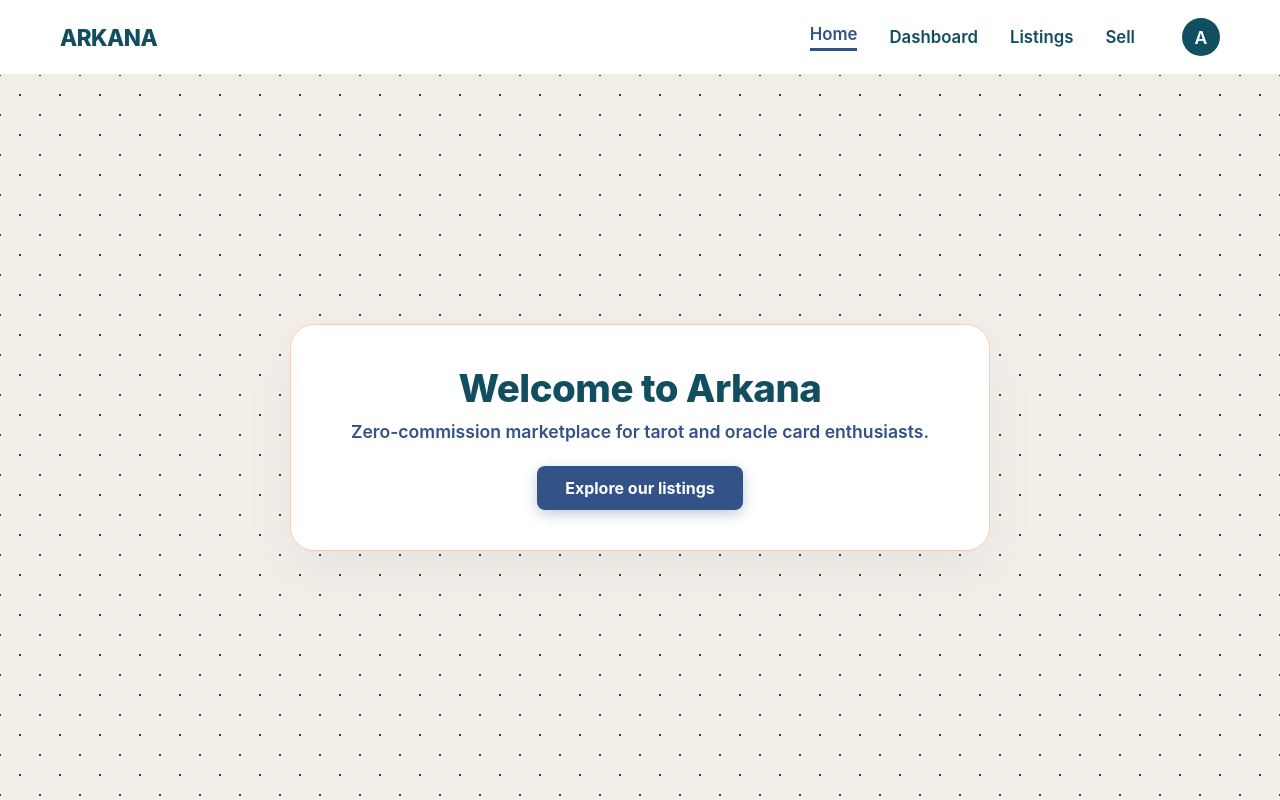
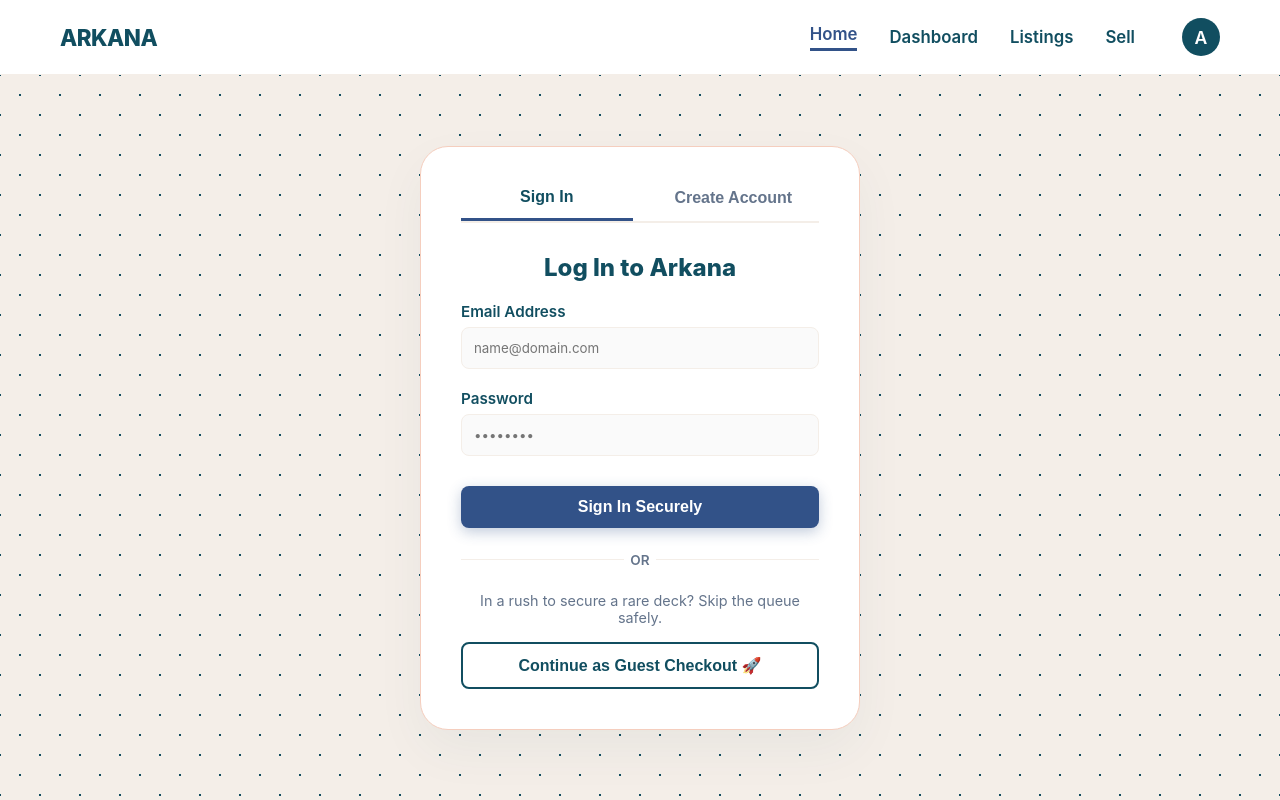
Before and after one commit to ArkanaDeck/arcana-marketplace, a React (Vite) app: page / in a window 1280 px wide. Built offline with nearby package versions, Linux system fonts and the light colour scheme.

Commit message:
feat:build authentication tabs and guest check out pipe line

```diff
--- a/src/App.tsx
+++ b/src/App.tsx
@@ -73,15 +73,103 @@ export default function App() {
   };
 
   // 🔮 1. Home View Component Layout
-  const Home = () => (
-    <div className="brand-overlay-card">
-      <h1>Welcome to Arkana</h1>
-      <p>Zero-commission marketplace for tarot and oracle card enthusiasts.</p>
-      <Link to="/listings" className="stripe-btn" style={{ textDecoration: 'none', display: 'inline-block' }}>
-        Explore our listings
-      </Link>
-    </div>
-  );
+  // 🔮 Upgraded Home Entry Portal Component Layout with Multi-Tab Auth
+  const Home = () => {
+    const [authMode, setAuthMode] = useState<'signin' | 'signup'>('signin');
+    const [email, setEmail] = useState('');
+    const [password, setPassword] = useState('');
+    const [fullName, setFullName] = useState('');
+
+    const handleAuthSubmit = (e: React.FormEvent) => {
+      e.preventDefault();
+      if (!email || !password) return alert("Please enter your credentials.");
+
+      if (authMode === 'signup') {
+        alert(`Welcome to Arkana, ${fullName || 'Collector'}! Your account has been initialized.`);
+      } else {
+        alert(`Welcome back! Session successfully authenticated.`);
+      }
+      // Future hook point: Connect to your database auth table pipeline here
+    };
+
+    return (
+      <div className="auth-container">
+        {/* Tab selection switches header interface states dynamically */}
+        <div className="auth-tabs">
+          <button
+            className={`auth-tab-btn ${authMode === 'signin' ? 'active' : ''}`}
+            onClick={() => setAuthMode('signin')}
+          >
+            Sign In
+          </button>
+          <button
+            className={`auth-tab-btn ${authMode === 'signup' ? 'active' : ''}`}
+            onClick={() => setAuthMode('signup')}
+          >
+            Create Account
+          </button>
+        </div>
+
+        <h2 style={{ color: '#114E60', marginTop: 0, marginBottom: '20px', fontWeight: 800 }}>
+          {authMode === 'signin' ? 'Log In to Arkana' : 'Join the Marketplace'}
+        </h2>
+
+        <form onSubmit={handleAuthSubmit}>
+          {authMode === 'signup' && (
+            <div className="form-group">
+              <label>Full Name</label>
+              <input
+                type="text"
+                value={fullName}
+                onChange={e => setFullName(e.target.value)}
+                placeholder="e.g. Alex Crowley"
+              />
+            </div>
+          )}
+
+          <div className="form-group">
+            <label>Email Address</label>
+            <input
+              type="email"
+              value={email}
+              onChange={e => setEmail(e.target.value)}
+              placeholder="name@domain.com"
+              required
+            />
+          </div>
+
+          <div className="form-group">
+            <label>Password</label>
+            <input
+              type="password"
+              value={password}
+              onChange={e => setPassword(e.target.value)}
+              placeholder="••••••••"
+              required
+            />
+          </div>
+
+          <button type="submit" className="stripe-btn" style={{ width: '100%', marginTop: '10px' }}>
+            {authMode === 'signin' ? 'Sign In Securely' : 'Register Account'}
+          </button>
+        </form>
+
+        {/* Guest Path Integration Element */}
+        <div className="auth-divider">OR</div>
+
+        <p style={{ color: '#64748b', fontSize: '0.9rem', marginBottom: '16px' }}>
+          In a rush to secure a rare deck? Skip the queue safely.
+        </p>
+
+        <Link to="/listings" style={{ textDecoration: 'none' }}>
+          <button className="guest-btn">
+            Continue as Guest Checkout 🚀
+          </button>
+        </Link>
+      </div>
+    );
+  };
+
 
   // 📊 2. Dashboard View Component Layout
   const Dashboard = () => (
--- a/src/main-layout.css
+++ b/src/main-layout.css
@@ -301,3 +301,91 @@ body {
 .contact-seller-btn:hover {
     background-color: #0b333f;
 }
+
+/* Authentication Frame Containers */
+.auth-container {
+    width: 100%;
+    max-width: 440px;
+    background: #ffffff;
+    padding: 40px;
+    border-radius: 28px;
+    border: 1px solid #F5CEBE;
+    /* Soft Peach accent boundary line */
+    box-shadow: 0 20px 50px rgba(17, 78, 96, 0.05);
+    text-align: center;
+    box-sizing: border-box;
+}
+
+/* Tab Selector Header row */
+.auth-tabs {
+    display: flex;
+    border-bottom: 2px solid #F4EEE8;
+    margin-bottom: 30px;
+    gap: 15px;
+}
+
+.auth-tab-btn {
+    flex: 1;
+    background: none;
+    border: none;
+    padding-bottom: 12px;
+    font-size: 1rem;
+    font-weight: 700;
+    color: #64748b;
+    cursor: pointer;
+    transition: all 0.2s ease;
+}
+
+.auth-tab-btn.active {
+    color: #114E60;
+    /* Deep Teal emphasis text */
+    border-bottom: 3px solid #325288;
+    /* Royal Indigo indicator track */
+}
+
+/* Guest separation divider layout rule */
+.auth-divider {
+    display: flex;
+    align-items: center;
+    text-align: center;
+    margin: 24px 0;
+    color: #64748b;
+    font-size: 0.85rem;
+    font-weight: 600;
+}
+
+.auth-divider::before,
+.auth-divider::after {
+    content: '';
+    flex: 1;
+    border-bottom: 1px solid #F4EEE8;
+}
+
+.auth-divider:not(:empty)::before {
+    margin-right: .5em;
+}
+
+.auth-divider:not(:empty)::after {
+    margin-left: .5em;
+}
+
+/* Secondary Guest Action button design option */
+.guest-btn {
+    background-color: transparent;
+    color: #114E60;
+    border: 2px solid #114E60;
+    padding: 12px 24px;
+    border-radius: 8px;
+    font-size: 16px;
+    cursor: pointer;
+    font-weight: bold;
+    width: 100%;
+    box-sizing: border-box;
+    transition: all 0.2s ease;
+}
+
+.guest-btn:hover {
+    background-color: #F4EEE8;
+    color: #325288;
+    border-color: #325288;
+}
```
